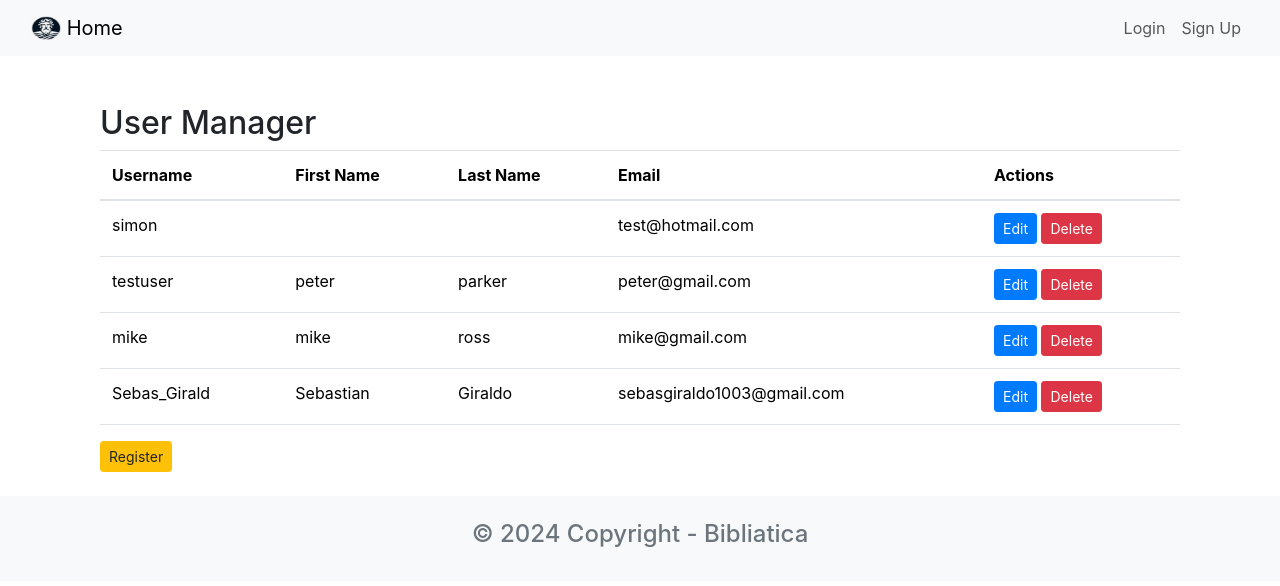
After one commit to edup3/Proyecto-Integrador-I-Taller-01, a Django app: page /edit_users/ in a window 1280 px wide. The commit adds this page. Shown: the top 586 px of the page. Run offline with Django 5.2, Linux system fonts and the light colour scheme; data comes from the database, SQL or seed files in the repository; both versions use the stored data as it was after the commit; some libraries are stand-ins or nearby versions.

Commit message:
Agregando FR15, FR16 Y FR23

```diff
--- /dev/null
+++ b/library/templates/edit_users.html
@@ -0,0 +1,33 @@
+{% extends "base.html" %}
+
+{% block content %}
+<div class="container mt-5">
+    <h2>User Manager</h2>
+    <table class="table">
+        <thead>
+            <tr>
+                <th>Username</th>
+                <th>First Name</th>
+                <th>Last Name</th>
+                <th>Email</th>
+                <th>Actions</th>
+            </tr>
+        </thead>
+        <tbody>
+            {% for user in users %}
+            <tr>
+                <td>{{ user.username }}</td>
+                <td>{{ user.first_name }}</td>
+                <td>{{ user.last_name }}</td>
+                <td>{{ user.email }}</td>
+                <td>
+                    <a href="{% url 'editar_usuario' user.id %}" class="btn btn-primary btn-sm">Edit</a>
+                    <a href="{% url 'eliminar_usuario' user.id %}" class="btn btn-danger btn-sm">Delete</a>
+                </td>
+            </tr>
+            {% endfor %}
+        </tbody>
+    </table>
+    <a href="{% url 'register_user' %}" class="btn btn-warning btn-sm">Register</a>
+</div>
+{% endblock content %}
--- a/library/templates/home.html
+++ b/library/templates/home.html
@@ -7,6 +7,9 @@
     <script src="https://ajax.googleapis.com/ajax/libs/jquery/3.5.1/jquery.min.js"></script>
     <script src="https://cdnjs.cloudflare.com/ajax/libs/popper.js/1.16.0/umd/popper.min.js"></script>
     <script src="https://maxcdn.bootstrapcdn.com/bootstrap/4.5.2/js/bootstrap.min.js"></script>
+    <script src="https://code.jquery.com/jquery-3.5.1.slim.min.js"></script>
+    <script src="https://cdn.jsdelivr.net/npm/@popperjs/core@2.9.2/dist/umd/popper.min.js"></script>
+    <script src="https://stackpath.bootstrapcdn.com/bootstrap/4.5.2/js/bootstrap.min.js"></script>
 </head>
 
 <div class="container">
--- a/library/views.py
+++ b/library/views.py
@@ -12,7 +12,25 @@ from django.contrib.admin.views.decorators import staff_member_required
 from django.contrib import messages
 from django.utils import timezone
 from django.contrib.auth.models import User
+from django import forms
+from .models import User
+from django.contrib.auth import login, authenticate
 
+from django.contrib.auth.forms import UserCreationForm
+
+class RegisterForm(UserCreationForm):
+    first_name = forms.CharField(max_length=30, required=True, help_text='First name')
+    last_name = forms.CharField(max_length=30, required=True, help_text='Last name')
+    email = forms.EmailField(max_length=254, required=True, help_text='Email address')
+
+    class Meta:
+        model = User
+        fields = ('username', 'first_name', 'last_name', 'email', 'password1', 'password2')
+
+class UserForm(forms.ModelForm):
+    class Meta:
+        model = User
+        fields = ['username', 'first_name', 'last_name', 'email', 'password']
 
 def home(request):
     cancel_reservation_automatic(request)
@@ -210,6 +228,64 @@ def add_book(request):
 
     return render(request, 'form.html', {'form': form})
 
+
+def register_user(request):
+    if request.method == 'POST':
+        form = RegisterForm(request.POST)
+        if form.is_valid():
+            form.save()  # Guardar el nuevo usuario en la base de datos
+            return redirect('edit_user')  # Redirigir a la página de edición de usuarios
+    else:
+        form = RegisterForm()
+    return render(request, 'register_users.html', {'form': form})
+
+def edit_user(request):
+    # Obtén todos los usuarios de la base de datos
+    users = User.objects.all()
+
+    # Pasa los usuarios al contexto de renderizado
+    return render(request, 'edit_users.html', {'users': users})
+
+def delete_user(request):
+    users = User.objects.all()
+    return render(request, 'delete_users.html', {'users': users})
+
+def eliminar_usuario(request, user_id):
+
+    user = get_object_or_404(User, id=user_id)
+
+    print('eliminando el usuario')
+    user.delete()
+        # Redirige a la misma página después de eliminar el usuario
+    return redirect('edit_user')
+
+
+
+def editar_usuario(request, user_id):
+    # Obtener el usuario a editar
+    usuario = get_object_or_404(User, id=user_id)
+
+    if request.method == 'POST':
+        # Rellenar el formulario con los datos enviados en la solicitud POST
+        formulario = UserForm(request.POST, instance=usuario)
+        if formulario.is_valid():
+            # Guardar los cambios si el formulario es válido
+            usuario = formulario.save(commit=False)  # Obtener el usuario pero no guardar en la base de datos todavía
+            password = formulario.cleaned_data.get('password')  # Obtener la contraseña del formulario
+            if password:
+                usuario.set_password(password)  # Establecer la nueva contraseña
+            usuario.save()  # Guardar el usuario con los cambios
+            # Redirigir a la vista de edición de usuarios (o a donde quieras)
+            return redirect('edit_user')
+    else:
+        # Si la solicitud no es POST, mostrar el formulario con los datos del usuario
+        formulario = UserForm(instance=usuario)
+
+    # Renderizar el template 'editar_usuario.html' con el formulario y el usuario
+    return render(request, 'editar_usuario.html', {'formulario': formulario, 'usuario': usuario})
+
+
+
 def cancel_reservation_automatic(request):
     expired_reservations = Book.objects.filter(reserved=True, reserved_date__lt=date.today())
     for book in expired_reservations:
--- a/libraryproject/settings.py
+++ b/libraryproject/settings.py
@@ -29,7 +29,7 @@ SECRET_KEY = 'django-insecure-c922t+tizlic2y*f()6k&z-#9ym_5pxpv_^x$n3y75(o_4^(kk
 # SECURITY WARNING: don't run with debug turned on in production!
 DEBUG = True
 
-ALLOWED_HOSTS = ['34.27.158.84']
+ALLOWED_HOSTS = []
 
 
 # Application definition
--- a/libraryproject/templates/base.html
+++ b/libraryproject/templates/base.html
@@ -5,6 +5,7 @@
     <meta name="viewport" content="width=device-width, initial-scale=1.0">
     <title>Base</title>
     <link href="https://cdn.jsdelivr.net/npm/bootstrap@5.3.3/dist/css/bootstrap.min.css" rel="stylesheet" integrity="sha384-QWTKZyjpPEjISv5WaRU9OFeRpok6YctnYmDr5pNlyT2bRjXh0JMhjY6hW+ALEwIH" crossorigin="anonymous">
+    <link href="https://stackpath.bootstrapcdn.com/bootstrap/4.5.2/css/bootstrap.min.css" rel="stylesheet">
 </head>
 <body>
 
@@ -27,9 +28,15 @@
                         <li class="nav-item">
                             <a class="nav-link" href="#">Book History</a>
                         </li>
+                        <li class="nav-item">
+                            <a class="nav-link" href={% url 'edit_user' %}>
+                                User Manager
+                            </a>
+                        </li>
                     {% endif %}
                 {% endif %}
             </ul>
+
             {% if user.is_authenticated %}
                 <div class="ms-auto"> <!-- Este div alinea los elementos restantes a la derecha -->
                     <ul class="navbar-nav">
--- a/libraryproject/urls.py
+++ b/libraryproject/urls.py
@@ -44,9 +44,11 @@ urlpatterns = [
     path('rent_name/<int:book_id>/', library_views.rent_name, name='rent_name'),  # URL para procesar el alquiler del libro
     path('book_description/<int:book_id>/<str:username>/', views.confirm_rental, name='confirm_rental'),
     path('cancel_rent/<int:book_id>/', views.cancel_rent, name='cancel_rent'),
-
-
-
+    path('register_users/', views.register_user, name='register_user'),
+    path('edit_users/', views.edit_user, name='edit_user'),
+    path('editar_usuario/<int:user_id>/', views.editar_usuario, name='editar_usuario'),
+    path('delete_users/', views.delete_user, name='delete_user'),
+    path('eliminar_usuario/<int:user_id>/', views.eliminar_usuario, name='eliminar_usuario')
 ]
 
 urlpatterns += static(settings.MEDIA_URL, document_root=settings.MEDIA_ROOT)
```
Also changed, not shown: library/templates/delete_users.html (added, +31 -0 lines), library/templates/editar_usuario.html (added, +12 -0 lines), library/templates/register_users.html (added, +12 -0 lines), db.sqlite3.
